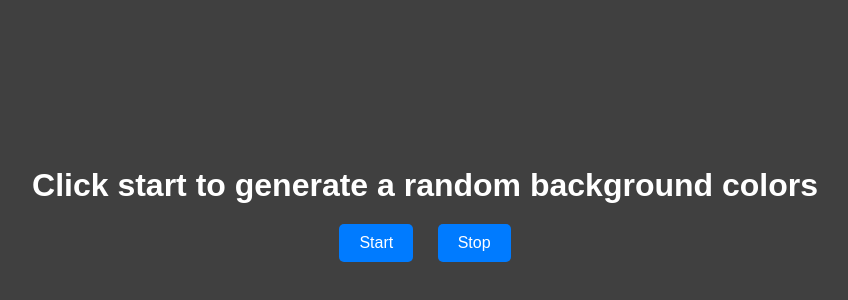
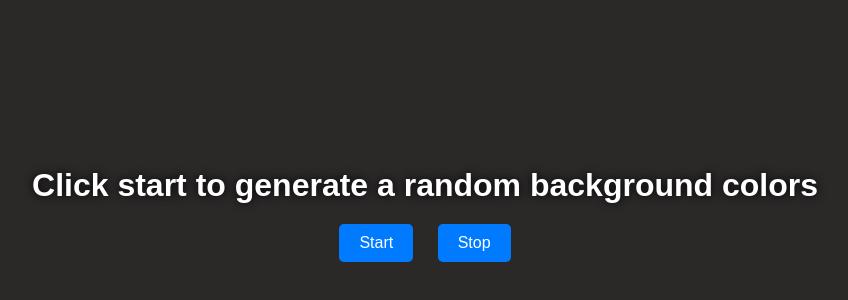
Before and after one commit to bruhDanish/Random-BGC-Generator, a plain HTML site: page index.html in a window 1280 px wide. Shown: the part 186-486 px from the top of the page, without its empty margins (215-1063 px from the left). Drawn offline with Linux system fonts and the light colour scheme.

Commit message:
improved styling

```diff
--- a/index.html
+++ b/index.html
@@ -13,9 +13,10 @@
             justify-content: center;
             align-items: center;
             height: 100vh;
-            background-color: #404040;
+            background-color: #2b2828;
             font-family: sans-serif;
             color: #fff;
+            text-shadow: 0 0 10px rgb(0, 0, 0);
         }
 
         .container {
```
